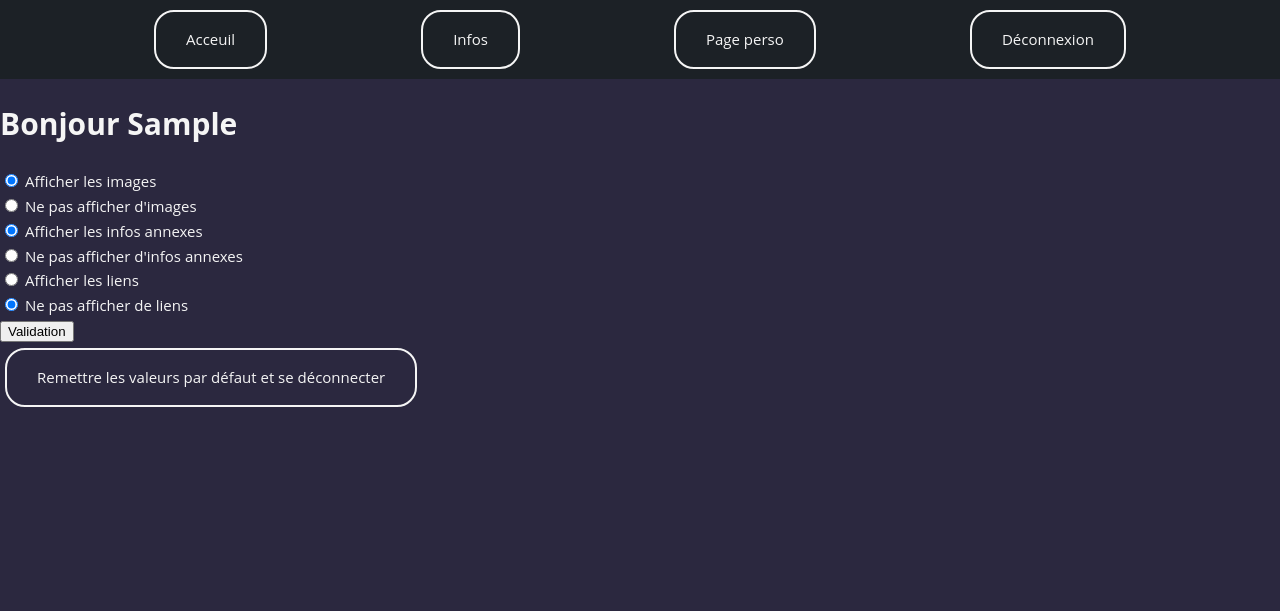
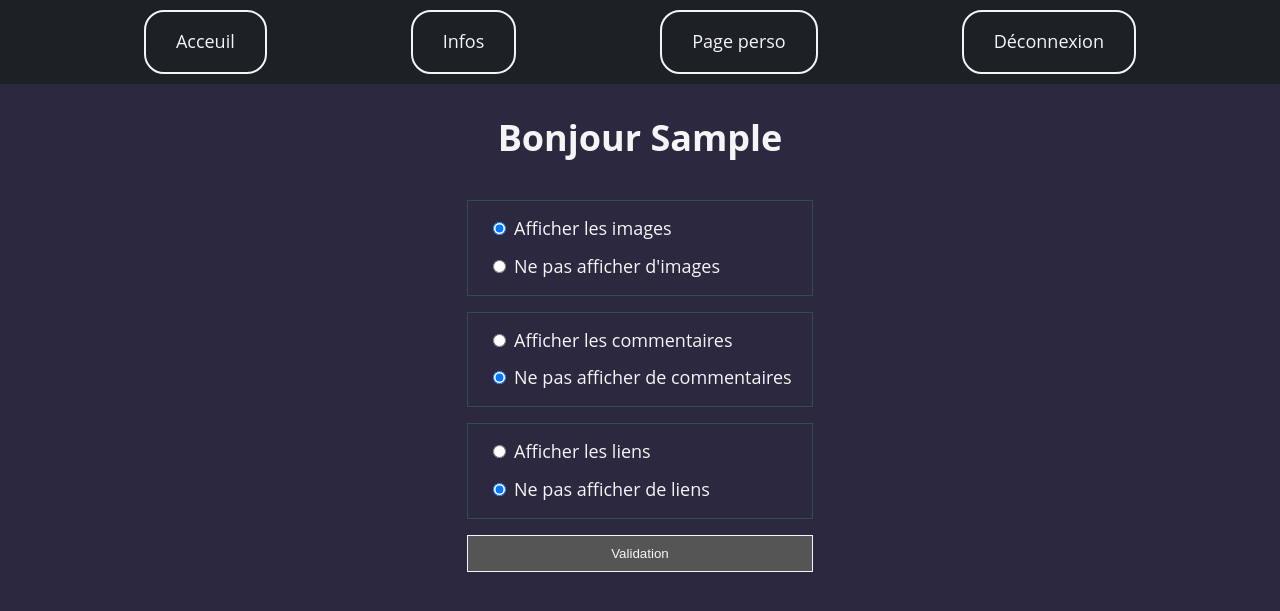
Before and after one commit to Ultimaterror/evalPHP, a PHP site: page /perso.php in a window 1280 px wide. Shown: the top 611 px of the page. Run offline with PHP 8.4, Linux system fonts and the light colour scheme; the visitor is signed in with stand-in values (Sample User, id 1).

Commit message:
second commit

```diff
--- a/connexion.php
+++ b/connexion.php
@@ -9,7 +9,7 @@
     <title>Connexion</title>
     <link rel="stylesheet" href="/css/all.css">
     <link rel="stylesheet" href="/css/header.css">
-
+    <link rel="stylesheet" href="/css/form.css">
 </head>
 <body>
     <?php if(isset($_SESSION['connected'])) {
@@ -19,11 +19,11 @@
     <?php require 'templates/header.php'; ?>
     <h1>Connexion</h1>
     <form action="./controllers/login.php" method="POST">
-        <div>
+        <div class="form-group">
             <label for="name">Nom :</label>
             <input value="admin" name="name" type="text">
         </div>
-        <div>
+        <div class="form-group">
             <label for="pw">Mot de passe :</label>
             <input value="master" name="pw" type="password">
         </div>
--- a/controllers/destroy.php
+++ b/controllers/destroy.php
@@ -3,3 +3,4 @@ session_start();
 session_destroy();
 var_dump($_SESSION);
 header("Location: /");
+exit();
--- a/controllers/disconnect.php
+++ /dev/null
@@ -1,5 +0,0 @@
-<?php
-session_start();
-unset($_SESSION['pseudo']);
-unset($_SESSION['connected']);
-header('Location: /');
--- a/css/all.css
+++ b/css/all.css
@@ -1,9 +1,33 @@
 body {
     margin: 0;
+    margin-bottom: 10px;
     font-weight: 400;
     line-height: 1.66;
-    font-size: 15px;
+    font-size: 18px;
     font-family: "Open Sans",sans-serif;
     background-color: #2b283f;
     color: whitesmoke;
+    display: flex;
+    flex-direction: column;
+    align-items: center;
 }
+h1 {
+    text-align: center;
+}
+a {
+    text-decoration: none;
+    cursor:  pointer;
+}
+a:hover {
+    background-color: rgb(71, 44, 37);
+}
+a:active{
+    text-decoration: underline;
+}
+div {
+    margin: 8px 15px 8px 15px;
+}
+.comm {
+    font-size: 14px;
+    font-style: italic
+}
--- /dev/null
+++ b/css/form.css
@@ -0,0 +1,18 @@
+form {
+    display: flex;
+    flex-direction: column;
+}
+button {
+    background-color: rgb(85, 85, 85);
+    color: whitesmoke;
+    cursor: pointer;
+    text-align: center;
+    padding: 10px;
+    margin: 8px 5px 8px 5px;
+    border: 1px whitesmoke solid;
+}
+.form-group {
+    border: 1px darkslategrey solid;
+    margin: 8px 5px 8px 5px;
+    padding: 5px;
+}
--- a/css/header.css
+++ b/css/header.css
@@ -15,18 +15,11 @@ li {
     padding: 5px;
 
 }
-a:hover {
-    background-color: rgb(71, 44, 37);
-}
-a {
+header a {
     padding: 15px 30px 15px 30px;
     border: 2px whitesmoke solid;
     border-radius: 20px;
-    text-decoration: none;
     color: whitesmoke;
-}
-a:active{
-    text-decoration: underline;
 }
 header {
     align-self: stretch;
--- a/infos.php
+++ b/infos.php
@@ -1,3 +1,5 @@
+<?php session_start(); ?>
+
 <!DOCTYPE html>
 <html lang="en">
 <head>
@@ -9,6 +11,7 @@
     <link rel="stylesheet" href="/css/header.css">
 </head>
 <body>
+    <?php require 'templates/header.php'; ?>
     <h1>Infos</h1>
 </body>
 </html>
--- a/perso.php
+++ b/perso.php
@@ -9,6 +9,7 @@
     <title>Perso</title>
     <link rel="stylesheet" href="/css/all.css">
     <link rel="stylesheet" href="/css/header.css">
+    <link rel="stylesheet" href="/css/form.css">
 </head>
 <body>
     <?php require 'templates/header.php'; ?>
@@ -27,12 +28,12 @@
             </div>
             <div class="form-group">
                 <div class="form-radio">
-                    <input type="radio" name="annexes" value="oui" checked>
-                    <label for="oui">Afficher les infos annexes</label>
+                    <input type="radio" name="commentaires" value="oui">
+                    <label for="oui">Afficher les commentaires</label>
                 </div>
                 <div class="form-radio">
-                    <input type="radio" name="annexes" value="non">
-                    <label for="non">Ne pas afficher d'infos annexes</label>
+                    <input type="radio" name="commentaires" value="non" checked>
+                    <label for="non">Ne pas afficher de commentaires</label>
                 </div>
             </div>
             <div class="form-group">
@@ -47,7 +48,6 @@
             </div>
         <button type="submit">Validation</button>
     </form>
-        <li><a href="/controllers/destroy.php">Remettre les valeurs par défaut et se déconnecter</a></li>
     <?php else : ?>
         <h1>Vous devez être connecté pour accéder à cette page</h1>
     <?php endif ?>
--- a/templates/header.php
+++ b/templates/header.php
@@ -5,7 +5,7 @@
             <li><a href="/infos.php">Infos</a></li>
             <?php if(isset($_SESSION['connected'])) : ?>
                 <li><a href="/perso.php">Page perso</a></li>
-                <li><a href="/controllers/disconnect.php">Déconnexion</a></li>
+                <li><a href="/controllers/destroy.php">Déconnexion</a></li>
             <?php else : ?>
                 <li><a href="/connexion.php">Connexion</a></li>
             <?php endif ?>
```
Also changed, not shown: controllers/choix.php (+9 -10 lines), index.php (+13 -15 lines), templates/liens.md (added, +19 -0 lines), images/linuxg.png (added), images/manchot_empereur_bebes.webp (added), images/manchot_empereur_groupe.jpg (added), images/manchot_empereur_nage.jpg (added), images/manchot_empereur_seul.jpg (added), images/pingouin-en-vol.jpg (added), images/pingouin.jpg (added), readme.md.
